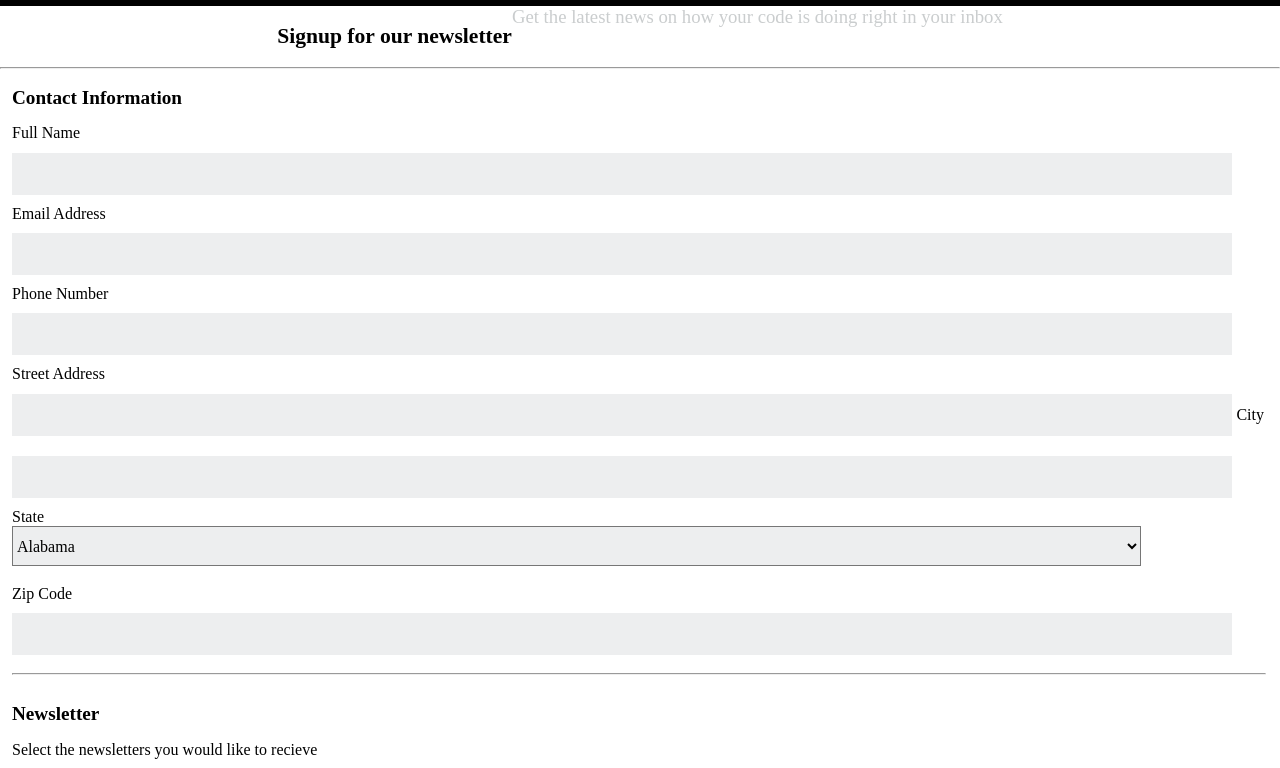
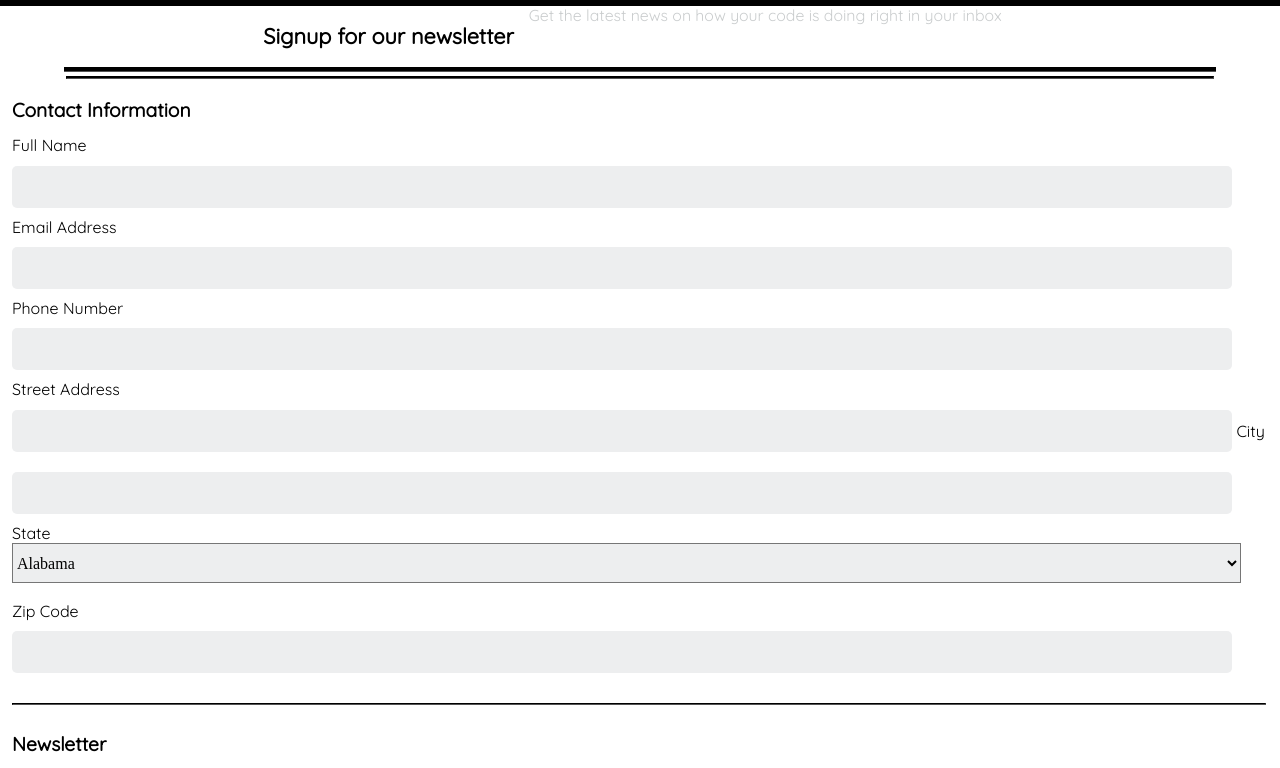
Before and after one commit to codeDerek/Treehouse-Project-3, a plain HTML site: page index.html in a window 1280 px wide. Shown: the part 62-830 px from the top of the page. Drawn offline with Linux system fonts and the light colour scheme.

Commit message:
font changes, additioanl spacing, hr lines altered

```diff
--- a/CSS/styles.css
+++ b/CSS/styles.css
@@ -11,7 +11,34 @@ justify-content: center;
   color: white;
   padding: 10px 0;
   font-size: .6em;
+  font-family: 'Quicksand', sans-serif;
   margin:0;
+}
+
+.divider1 {
+  display: flex;
+  flex-wrap: flex;
+  border-color: black;
+  border-top-width: 4px;
+  border-left: none;
+  border-right: none;
+  width: 90%;
+  margin-bottom: 0;
+}
+
+.divider2 {
+  display: flex;
+  border-color: black;
+  border-top-width: 2px;
+  width: 89.5%;
+  margin-top: 4px;
+  margin-bottom: 10px;
+}
+
+.divider3 {
+  border-color: black;
+  border-width: 1.5px;
+  margin-top: 20px;
 }
 
 .signup {
@@ -19,16 +46,21 @@ justify-content: center;
   flex-wrap: wrap;
   justify-content: center;
   font-size: .9em;
+    font-family: 'Quicksand', sans-serif;
 }
 h2 {
   margin-bottom: 10px;
+    font-family: 'Quicksand', sans-serif;
 }
 
 .signup p {
   text-align: center;
-  font-size: 1.3em;
+  margin-left: 15px;
+  margin-right: 15px;
+  font-size: 1.1em;
   color: #CACDCE;
   margin-top: 0;
+    font-family: 'Quicksand', sans-serif;
 }
 
 form {
@@ -55,7 +87,7 @@ input {
   flex-direction: column;
 }
 
-.newsletter-group p {
+.select-text {
   margin-top: 0;
 }
 
@@ -66,7 +98,7 @@ input {
 #state {
   display: flex;
   flex-wrap: wrap;
-  width: 90%;
+  width: 98%;
   height: 40px;
   background-color: rgb(237,238,239);
 }
@@ -78,6 +110,7 @@ textarea {
   display: flex;
   width: 100%;
   height: 80px;
+    font-family: 'Quicksand', sans-serif;
 }
 
 
@@ -93,6 +126,8 @@ textarea {
   width: 97%;
   margin-bottom: 10px;
   border: none;
+  border-radius: 5px;
+    font-family: 'Quicksand', sans-serif;
 }
 
 form legend {
@@ -100,6 +135,7 @@ form legend {
   font-size: 1.2em;
   padding-bottom: 10px;
   padding-top: 10px;
+    font-family: 'Quicksand', sans-serif;
 }
 
 input[type="radio"], input[type="checkbox"] {
@@ -114,16 +150,24 @@ input[type="submit"] {
   width: 100%;
   font-size: 1.5em;
 border-radius: 5px;
+  font-family: 'Quicksand', sans-serif;
 margin-top: 30px;
 }
 
 .copyright {
+    margin-top: 10px;
   font-style: italic;
   display: flex;
   justify-content: center;
+    font-family: 'Quicksand', sans-serif;
+
 }
 
 .bottom {
   display: flex;
   height: 200px;
 }
+
+label {
+    font-family: 'Quicksand', sans-serif;
+}
--- a/index.html
+++ b/index.html
@@ -6,6 +6,7 @@
   <meta name=viewport content="width=device-width, initial-scale=1">
   <link rel="stylesheet" href="CSS/styles.css">
   <link rel="stylesheet" href="CSS/normalize.css">
+  <link href="https://fonts.googleapis.com/css?family=Quicksand" rel="stylesheet">
   <title>The Code Review</title>
 </head>
 
@@ -19,7 +20,8 @@
   <h2>Signup for our newsletter</h2>
   <p>Get the latest news on how your code is doing right in your inbox</p>
     </div>
-  <hr>
+  <hr class="divider1">
+  <hr class="divider2">
   <form class="form" action="index.html" method="post">
     <fieldset class="contact-group">
       <legend>Contact Information</legend>
@@ -90,13 +92,13 @@
         </select><br>
         <label for="zip-code">Zip Code</label>
         <input type="number" id="zip-code" name="zip-code" value="">
-    <hr>
+    <hr class="divider3">
     </fieldset>
 
 
     <fieldset class="newsletter-group">
       <legend>Newsletter</legend>
-      <p>Select the newsletters you would like to recieve</p>
+      <p class="select-text">Select the newsletters you would like to recieve</p>
 
         <input type="checkbox" name="subscribe" value="html-news">HTML News<br />
         <input type="checkbox" name="subscribe" value="css-news">CSS News<br />
```
